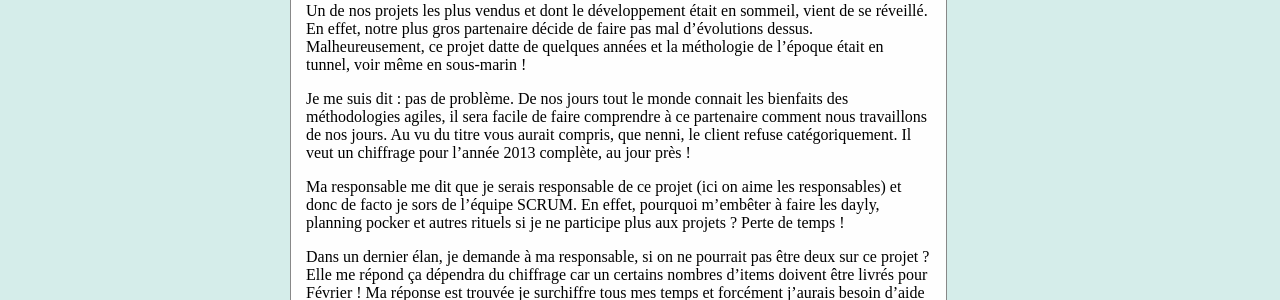
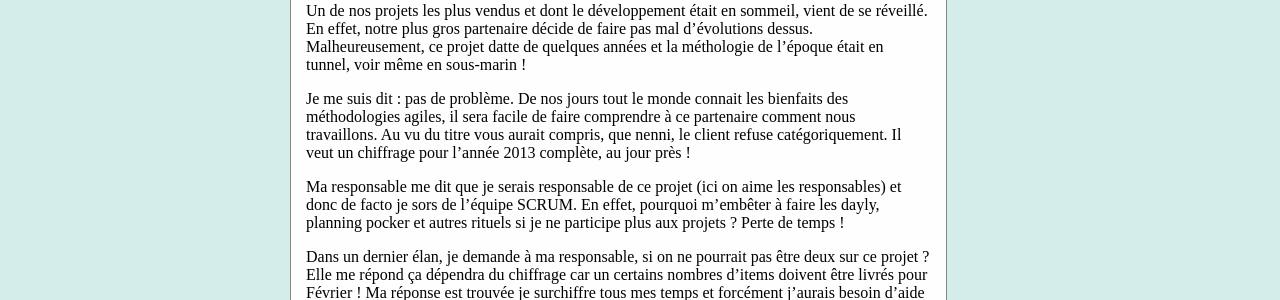
Before and after one commit to manland/manland.github.com, a Jekyll site: the page built from _posts/2012-12-12-article-agile-sucette.md, in a window 1280 px wide and 1135 px high. Shown: the part 426-726 px from the top of the window. Built offline with Jekyll 4.4.1, drawn with Linux system fonts in a browser that asks for light colours.

Commit message:
Update _posts/2012-12-12-article-agile-sucette.md

```diff
--- a/_posts/2012-12-12-article-agile-sucette.md
+++ b/_posts/2012-12-12-article-agile-sucette.md
@@ -12,7 +12,7 @@ Petit retour en arrière, nous sommes une PME d'une trentaine de personnes. Edit
 
 Un de nos projets les plus vendus et dont le développement était en sommeil, vient de se réveillé. En effet, notre plus gros partenaire décide de faire pas mal d'évolutions dessus. Malheureusement, ce projet datte de quelques années et la méthologie de l'époque était en tunnel, voir même en sous-marin !
 
-Je me suis dit : pas de problème. De nos jours tout le monde connait les bienfaits des méthodologies agiles, il sera facile de faire comprendre à ce partenaire comment nous travaillons de nos jours. Au vu du titre vous aurait compris, que nenni, le client refuse catégoriquement. Il veut un chiffrage pour l'année 2013 complète, au jour près !
+Je me suis dit : pas de problème. De nos jours tout le monde connait les bienfaits des méthodologies agiles, il sera facile de faire comprendre à ce partenaire comment nous travaillons. Au vu du titre vous aurait compris, que nenni, le client refuse catégoriquement. Il veut un chiffrage pour l'année 2013 complète, au jour près !
 
 Ma responsable me dit que je serais responsable de ce projet (ici on aime les responsables) et donc de facto je sors de l'équipe SCRUM. En effet, pourquoi m'embêter à faire les dayly, planning pocker et autres rituels si je ne participe plus aux projets ? Perte de temps !
 
```
